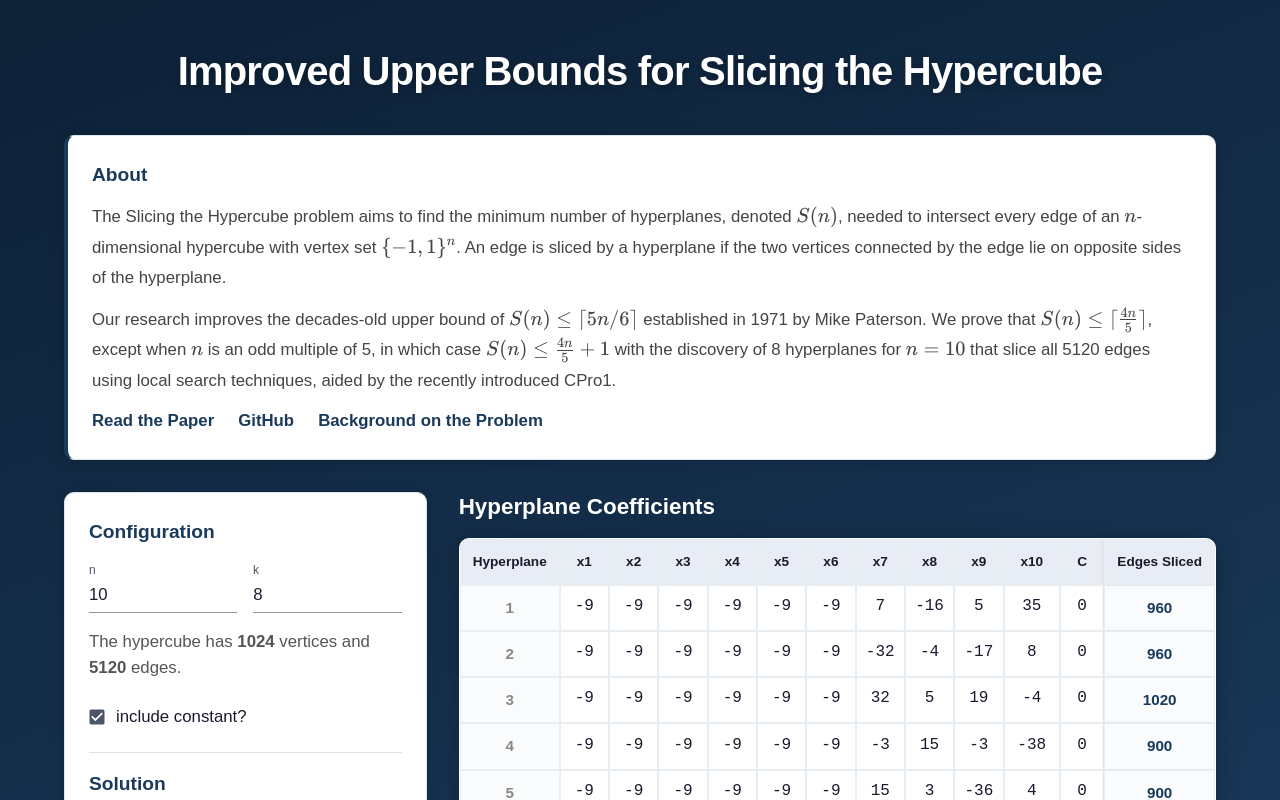
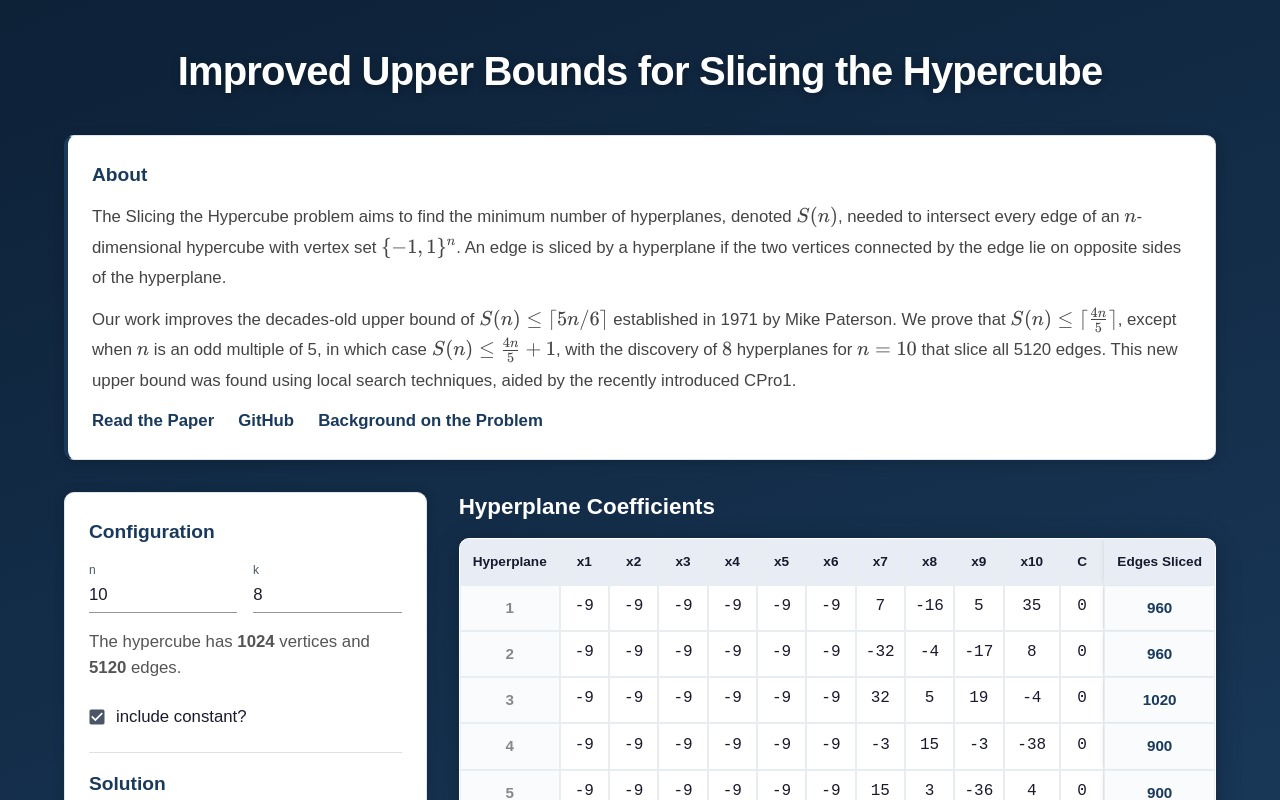
Before and after one commit to nathanielitty/hypercube-slicing-site, a React (Vite) app: page / in a window 1280 px wide. Shown: the top 800 px of the page. Built offline with nearby package versions, Linux system fonts and the light colour scheme.

Commit message:
Improve About section readability.

```diff
--- a/src/App.tsx
+++ b/src/App.tsx
@@ -300,12 +300,12 @@ function App() {
         setRawMatrix("");
         setSelectedSolution(name);
         setEvalResults(null);
-        setHasConstant(true); // Automatically enable constants for predefined solutions
+        setHasConstant(true);
         const parsed = parseCoefficientMatrix(text);
         if (parsed.length > 0) {
             const k = parsed.length;
             const cols = parsed[0].length;
-            const n = cols - 1; // Always assume constant for these files as per request
+            const n = cols - 1;
             setNumHyperplanes(k);
             setDimension(n);
             setCoefficients(parsed);
@@ -400,8 +400,8 @@ function App() {
                             An edge is sliced by a hyperplane if the two vertices connected by the edge lie on opposite sides of the hyperplane.
                         </Typography>
                         <Typography variant="body2" sx={{ mb: 1.5, color: '#444', lineHeight: 1.8 }}>
-                            Our research improves the decades-old upper bound of {'$S(n) \\leq \\lceil 5n/6 \\rceil$'} established in 1971 by Mike Paterson.
-                            We prove that {'$S(n) \\leq \\lceil \\frac{4n}{5} \\rceil$'}, except when {'$n$'} is an odd multiple of 5, in which case {'$S(n) \\leq \\frac{4n}{5} + 1$'} with the discovery of 8 hyperplanes for {'$n=10$'} that slice all 5120 edges using local search techniques, aided by the recently introduced CPro1.
+                            Our work improves the decades-old upper bound of {'$S(n) \\leq \\lceil 5n/6 \\rceil$'} established in 1971 by Mike Paterson.
+                            We prove that {'$S(n) \\leq \\lceil \\frac{4n}{5} \\rceil$'}, except when {'$n$'} is an odd multiple of 5, in which case {'$S(n) \\leq \\frac{4n}{5} + 1$'}, with the discovery of {'$8$'} hyperplanes for {'$n=10$'} that slice all 5120 edges. This new upper bound was found using local search techniques, aided by the recently introduced CPro1.
                         </Typography>
                         <Box sx={{ display: 'flex', flexWrap: 'wrap', gap: 3 }}>
                             <Typography variant="body2">
@@ -653,7 +653,7 @@ function App() {
                                                     {showReducedEval && (
                                                         <Box sx={{ mt: 1.5, fontFamily: 'monospace', fontSize: '1rem', color: '#555', display: 'flex', alignItems: 'center' }}>
                                                             <Box component="span" sx={{ fontWeight: 900, mr: 1, color: '#1a3a5c' }}>u<sup>β</sup>:</Box>
-                                                            [{calculateReducedCoords(v1Input, autoReduced.mappings).join(', ')}]
+                                                            ({calculateReducedCoords(v1Input, autoReduced.mappings).join(', ')})
                                                         </Box>
                                                     )}
                                                 </Grid>
@@ -679,7 +679,7 @@ function App() {
                                                     {showReducedEval && (
                                                         <Box sx={{ mt: 1.5, fontFamily: 'monospace', fontSize: '1rem', color: '#555', display: 'flex', alignItems: 'center' }}>
                                                             <Box component="span" sx={{ fontWeight: 900, mr: 1, color: '#1a3a5c' }}>v<sup>β</sup>:</Box>
-                                                            [{calculateReducedCoords(v2Input, autoReduced.mappings).join(', ')}]
+                                                            ({calculateReducedCoords(v2Input, autoReduced.mappings).join(', ')})
                                                         </Box>
                                                     )}
                                                 </Grid>
```
